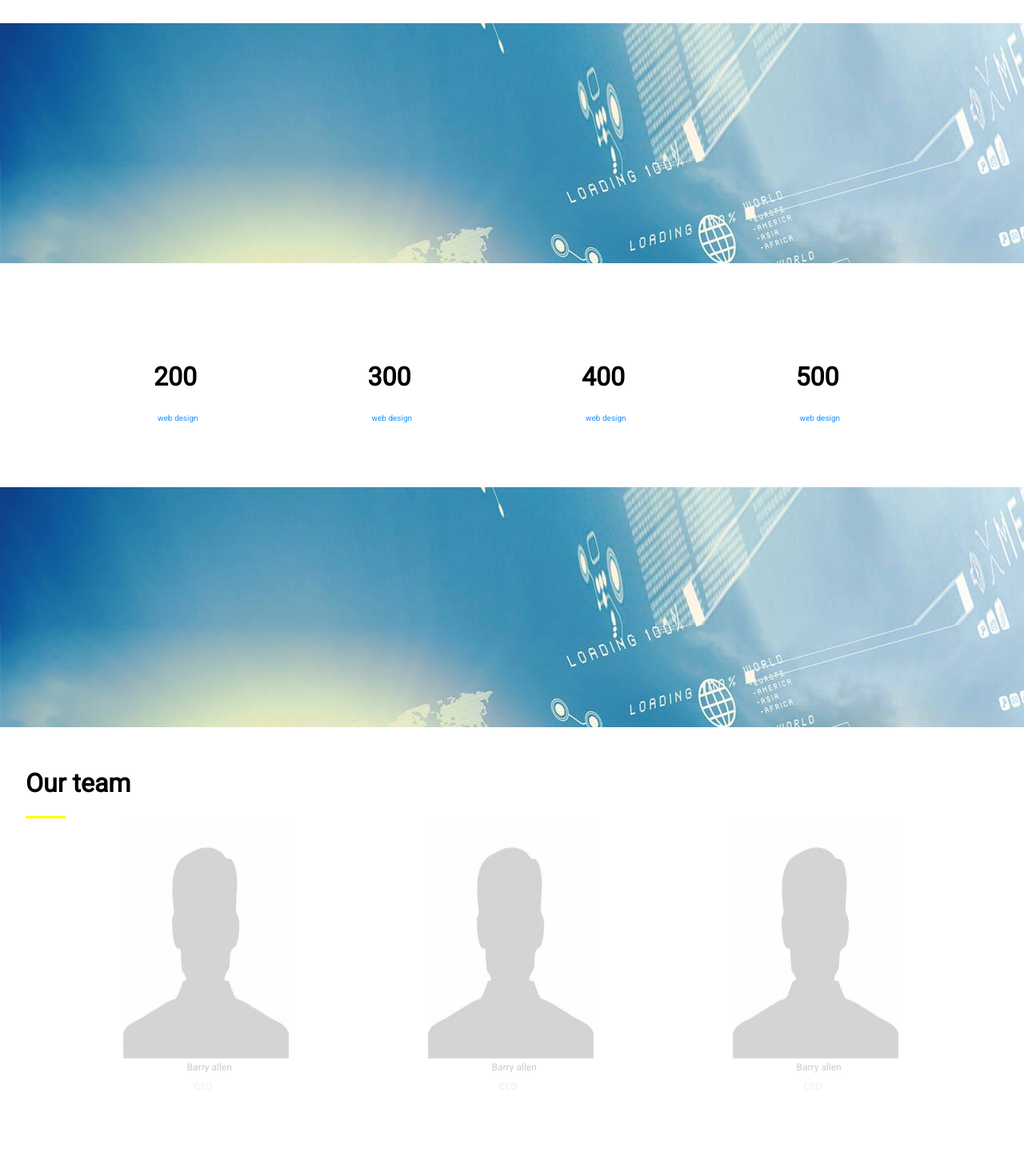
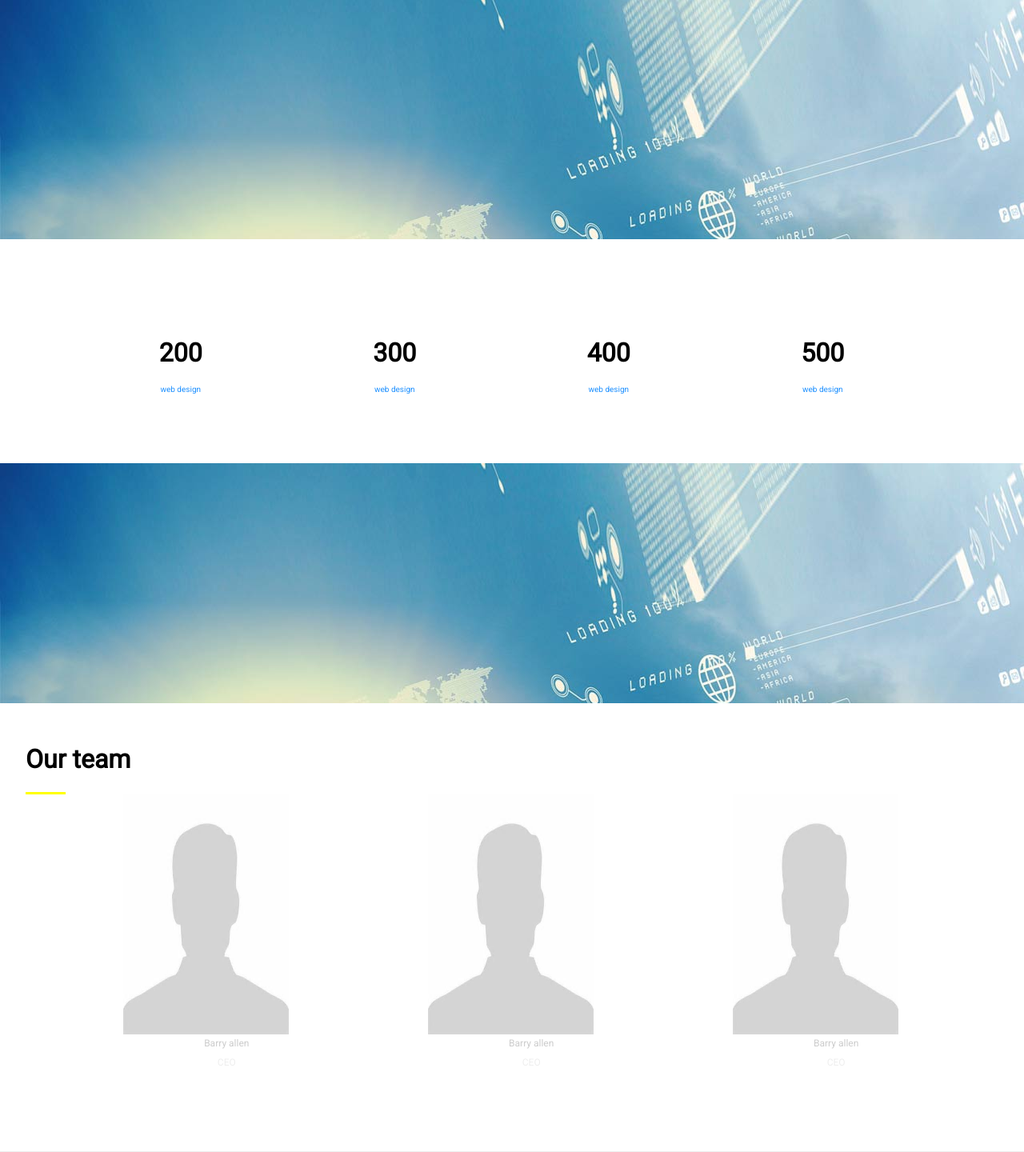
Before and after one commit to w3villa-mariam/demo, a PHP site: page / in a window 1280 px wide; the page is wider, and only the part inside the window is pictured. Shown: the part 2359-3799 px from the top of that part at 80% size. Run offline with PHP 8.4, Linux system fonts and the light colour scheme.

Commit message:
changes in responsive design

```diff
--- a/assests/css/style.css
+++ b/assests/css/style.css
@@ -38,6 +38,7 @@
 	float:right;
 	text-align:left;
 	margin-right: 30px;
+	margin-top: 10px;
 }
 .menu a {
 	text-align:left;
@@ -62,7 +63,7 @@
 {
 	float:left;
 	width:100%;
-	height:140px;
+	height:110px;
 	padding:30px 0;
 	background-color:#eee;
 
@@ -357,6 +358,8 @@
 	height:400px;
 	padding:10px,0px;
 	float:left;
+	padding-left: 60px;
+
 	}
 	.borders{
 		width:22%;
@@ -366,11 +369,14 @@
 
 	}
 	.borders h1{
-		padding-left: 160px;
+		text-align:center;
+		display:block;
+
 		padding-top: 80px
 	}
 	.text span{
-		padding-left: 165px;
+		text-align: center;
+		display: block;
 		color:#1e90ff;
 		font-size: 10px;
 	}
@@ -385,6 +391,7 @@
 	height:500px;
 	padding:30px 0;
 	}
+
 	.team{
 		width:21.33%;
 		float:left;
@@ -393,12 +400,14 @@
 	}
 	.allen{
 		font-size: 12px;
-		padding-left: 80px;
+		text-align: center;
+		display: block;
 		color:#ccc;
 	}
 	.ceo{
 		font-size: 12px;
-		padding-left: 89px;
+
+		text-align: center;
 		padding-top: 10px;
 		color:#eee;
 	}
@@ -534,7 +543,7 @@
 	width:110px;
 	background-color: yellow;
 	height:3px;
-	margin-left: 48%;
+	margin-left: 46%;
 	margin-top: 2%
 }
 .menu-info{
@@ -565,6 +574,7 @@
 }
 .imagine{
 	background-color: #696969;
+	padding-right: 50px;
 }
 .footer{
 	float:left;
--- a/index.html
+++ b/index.html
@@ -181,6 +181,7 @@
   </div>
    </div>
    <div class="banners">
+
     <div class="container">
       <h1></h1>
     </div>
```
